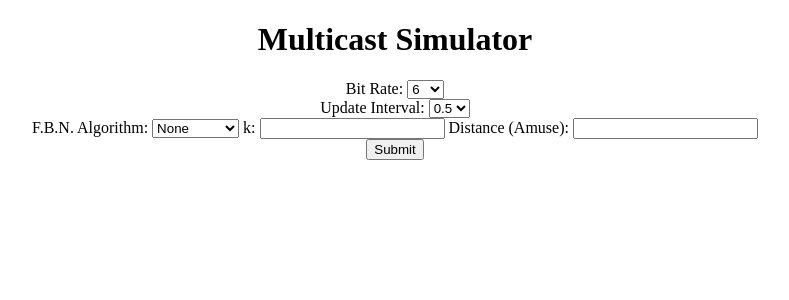
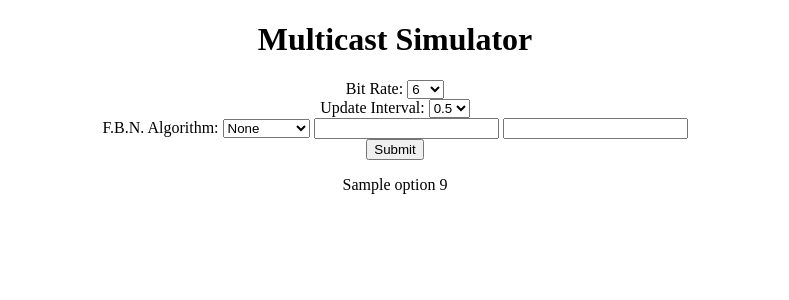
Before and after one commit to savvaspetridis/Multicast-Node-Simulation, a Django app: template amuse_project/multicast_simulator/templates/multicast_simulator/start.html in a window 1280 px wide. Shown: the top 300 px of the page, without its empty margins (245-1034 px from the left). Run offline with Django 3.2, Linux system fonts and the light colour scheme; tables that the repository leaves empty hold one stand-in row (values such as "Sample post"); the template is opened without the code that fills it: values that come from a table or form of the project are taken from there, most other values are stand-ins (such as "Sample title", 1, 10 or a date in 2020); some libraries are stand-ins or nearby versions.

Commit message:
added dynamic inputs to start and index.html

```diff
--- a/amuse_project/multicast_simulator/templates/multicast_simulator/start.html
+++ b/amuse_project/multicast_simulator/templates/multicast_simulator/start.html
@@ -1,15 +1,16 @@
 <!DOCTYPE html>
-<html>
+<html lang="en" ng-app="app">
 	<head>
 		<title>Start Simulation</title>
+		<script src="http://code.angularjs.org/1.2.2/angular.min.js"> </script>
 	</head>
 
 	<body>
 		<h1 align = "center"><b>Multicast Simulator</b></h1>
-		<div align = "center">
+		<div align = "center" ng-controller= "startController">
 			<form action="." method="post"> {% csrf_token %}
-				<div class="fieldWrapper">
-					<label for="{{ form.bitRate.id_for_label }}">Bit Rate:</label>
+				<div class="fieldWrapper" ng-show="showBitRate">
+					<label for="{{ form.bitRate.id_for_label }}" >Bit Rate:</label>
 					{{ form.bitRate }}
 				</div>
 				<div class="fieldWrapper">
@@ -19,14 +20,49 @@
 				<div class="fieldWrapper">
 					<label for="{{ form.fbNodeAlg.id_for_label }}">F.B.N. Algorithm:</label>
 					{{ form.fbNodeAlg }}
-					<label for="{{ form.fbNodeAlg.id_for_label }}">k:</label>
+					<label for="{{ form.fbNodeAlg.id_for_label }}" ng-show="showK">k:</label>
 					{{ form.k }}
-					<label for="{{ form.fbNodeAlg.id_for_label }}">Distance (Amuse):</label>
+					<label for="{{ form.fbNodeAlg.id_for_label }}" ng-show="showDistance">Distance (Amuse):</label>
 					{{ form.d }}
 				</div>
 				<input type="submit" value="Submit" />
+				<p> {{my.option}} 9</p>
 			</form>
 		</div>
+		<script>
+		var app = angular.module('app', []);
+		app.controller('startController', ['$scope',
+			function($scope)
+			{
+				$scope.showBitRate = true;
+				$scope.showK = false;
+				$scope.showDistance = false;
+				$scope.algorithms = ['NONE', 'WORST', 'RAND', 'AMUSE'];
+				$scope.my ={option : 'NONE'};
+
+
+				if($scope.my.option != 'NONE')
+				{
+					$scope.showBitRate = false;
+					$scope.showK = true;
+				}
+				else
+				{
+					$scope.showBitRate = true;
+					$scope.showK = false;
+				}
+
+				if($scope.my.option == 'AMUSE')
+				{
+					$scope.showDistance = true;
+				}
+				else
+				{
+					$scope.showDistance = false;
+				}
+			}]);
+
+		</script>
 
 	</body>
 </html>
```
Also changed, not shown: amuse_project/multicast_simulator/templates/multicast_simulator/index.html (+16 -4 lines).
